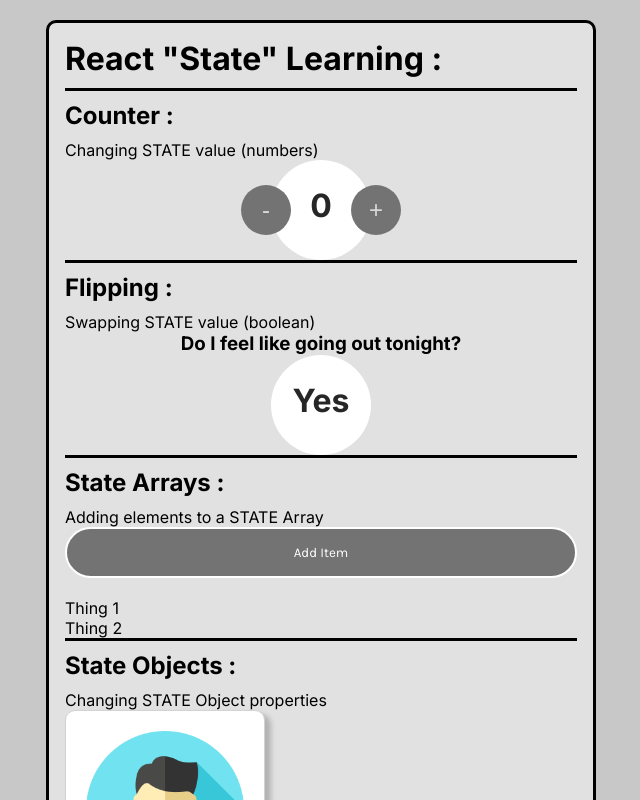
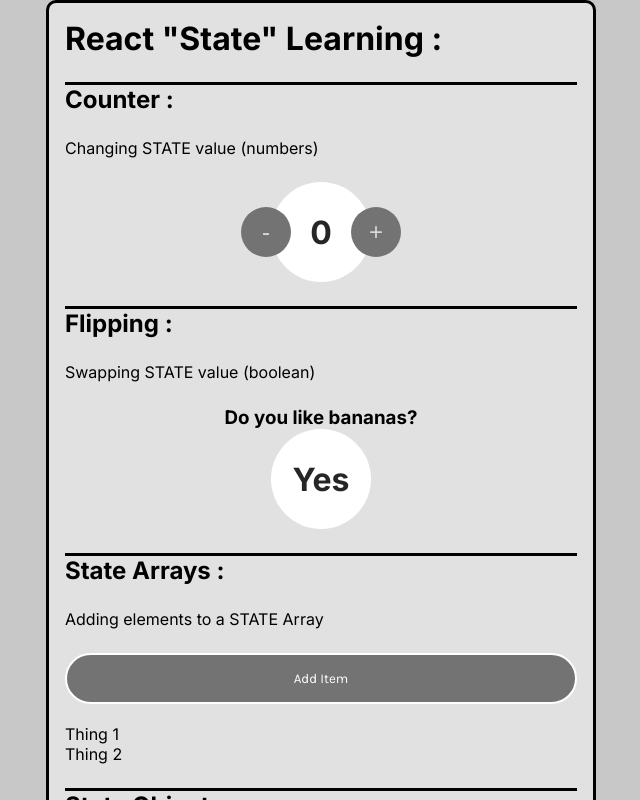
Before and after one commit to bazmurphy/react-project-09, a React (Vite) app: page / in a window 1280 px wide. Shown: the top 800 px of the page, without its empty margins (319-959 px from the left). Built offline with nearby package versions, Linux system fonts and the light colour scheme.

Commit message:
minor styling

```diff
--- a/src/App.css
+++ b/src/App.css
@@ -4,15 +4,13 @@
   padding: 1rem;
   border: 3px solid black;
   border-radius: 10px;
-}
-
-h1, h2 {
-  padding-bottom: 10px;
+  display: flex;
+  flex-direction: column;
+  gap: 1.5rem;
 }
 
 h2 {
   border-top: 3px solid black;
-  padding-top: 10px;
 }
 
 .counter {
@@ -106,13 +104,8 @@
   outline: 0;
 }
 
-main {
-  display: flex;
-  justify-content: center;
-  align-items: center;
-}
-
 .card {
+  margin: 0 auto;
   width: 200px;
   border: 1px solid lightgray;
   border-radius: 10px;
--- a/src/components/Flipping.jsx
+++ b/src/components/Flipping.jsx
@@ -28,7 +28,7 @@
 
     return (
     <div className="state">
-        <h3 className="state--title">Do I feel like going out tonight?</h3>
+        <h3 className="state--title">Do you like bananas?</h3>
         <div className="state--value" onClick={flip}>
             <h1>{isGoingOut ? "Yes" : "No"}</h1>
         </div>
--- a/src/index.css
+++ b/src/index.css
@@ -9,12 +9,8 @@
 }
 
 body {
-  margin: 0;
   font-family: 'Inter', sans-serif;
   background-color: rgb(200, 200, 200);
-  color: black;
-  padding: 20px;
-  height: 100vh;
   display: flex;
   justify-content: center;
 }
```
